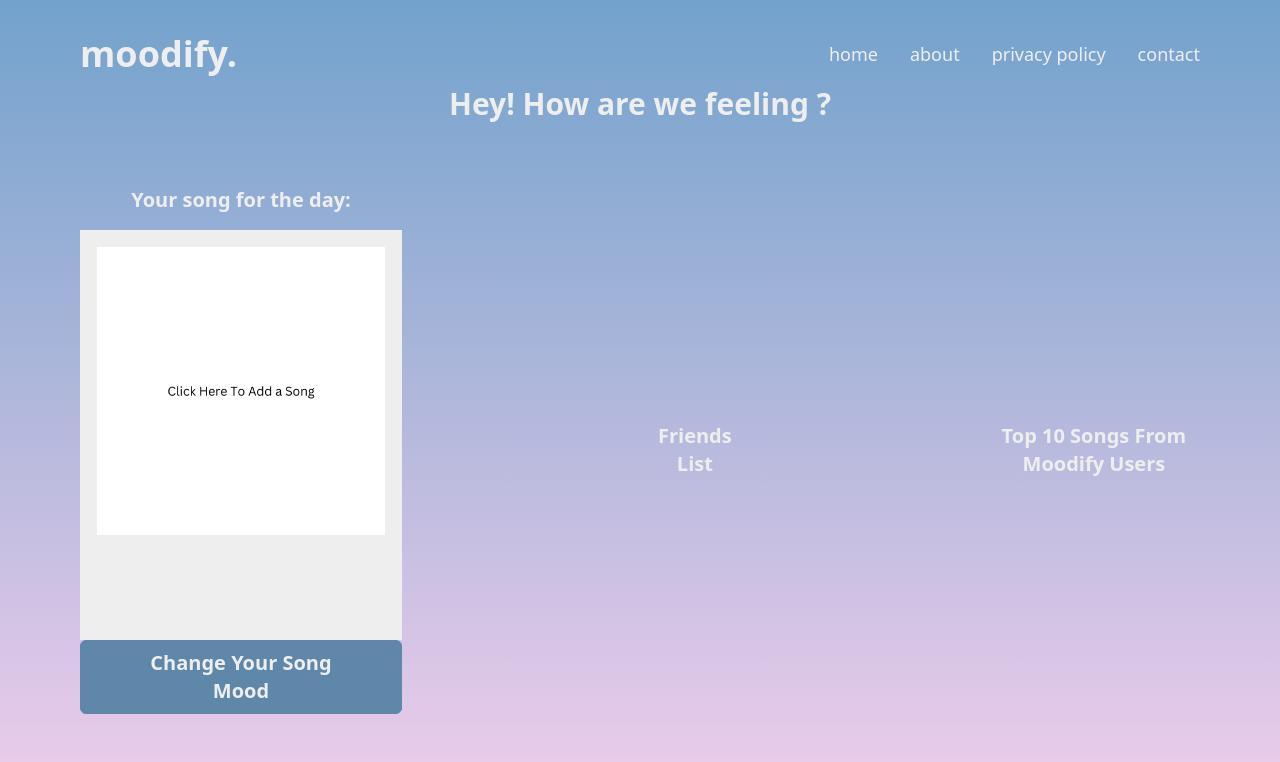
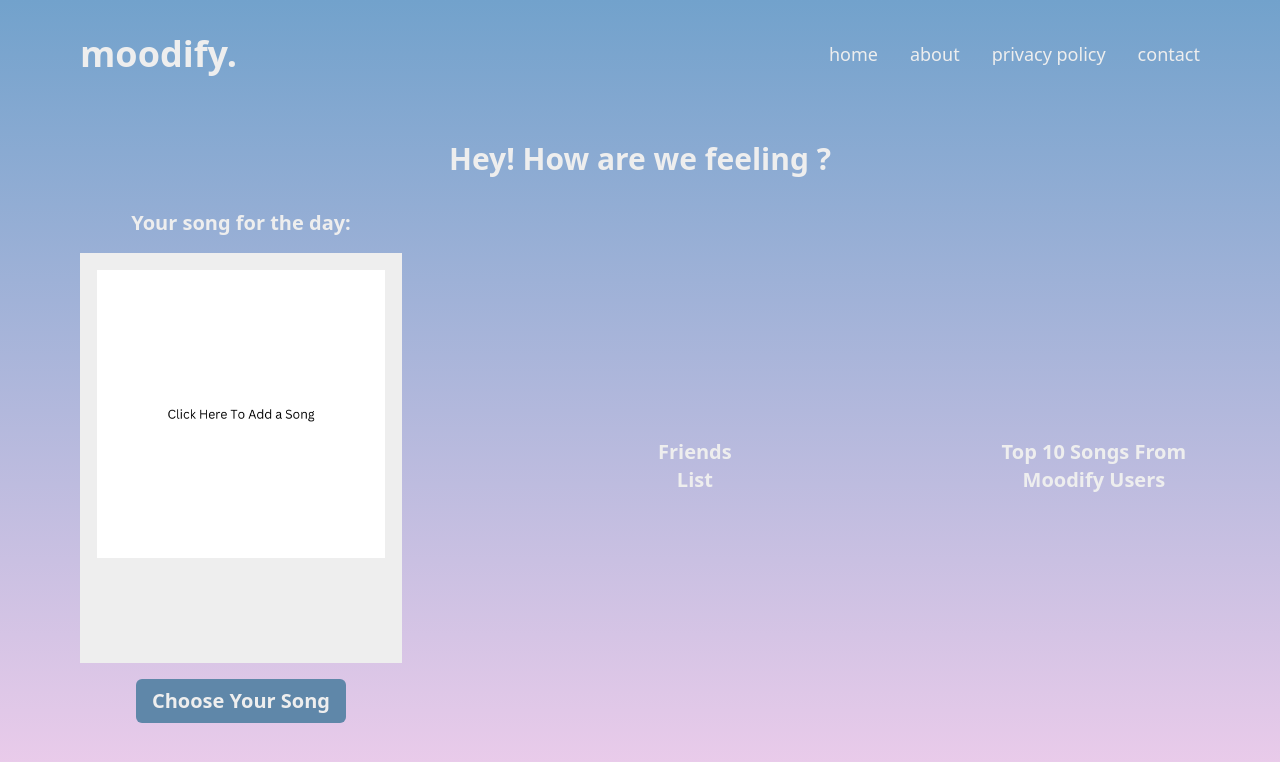
Before and after one commit to jordanmarry/moodify-v2, a Next.js app in the folder client/: page /home in a window 1280 px wide. Shown: the top 762 px of the page. Built offline with nearby package versions, Linux system fonts and the light colour scheme.

Commit message:
Created ToDo and friend.js, Searchbar func wip

```diff
--- /dev/null
+++ b/client/src/components/SearchBarPopup.js
@@ -0,0 +1,89 @@
+import React, { useState } from 'react';
+import axios from 'axios';
+import SongCardSearch from '../components/SongCardSearch'
+
+const SearchBarPopup = () => {
+    const [isPopupOpen, setIsPopupOpen] = useState(false);
+    const [searchQuery, setSearchQuery] = useState('');
+    const [searchResults, setSearchResults] = useState([]);
+
+    const openPopup = () => {
+        setIsPopupOpen(true);
+    };
+
+    const closePopup = () => {
+        setIsPopupOpen(false);
+    };
+
+    const handleSearch = async () => {
+        try {
+            const response = await axios.get(`https://api.spotify.com/v1/search?q=${searchQuery}&type=track&limit=3&offset=0`, {
+                headers: {
+                    Authorization: `Bearer ${window.localStorage.getItem("token")}`
+                }
+            });
+
+            const top5Results = response.data.tracks.items.slice(0, 5);
+            setSearchResults(top5Results);
+
+            console.log(top5Results[0].artists)
+        } catch (error) {
+            console.error('Error searching for tracks:', error);
+        }
+    };
+
+    return (
+        <div>
+            <button className="bg-dark-blue text-off-white px-4 py-2 rounded-md" onClick={openPopup}>
+                Choose Your Song
+            </button>
+
+            {isPopupOpen && (
+                <div className="fixed inset-0 flex items-center justify-center bg-black bg-opacity-40">
+                    <div className="bg-off-white p-4 rounded-lg">
+                        <div className="flex justify-end pb-2">
+                            <button className="text-dark-blue hover:text-grey" onClick={closePopup} >
+                                Close
+                            </button>
+                        </div>
+                        <input
+                            type="text"
+                            className="border border-gray-300 rounded-md p-2 w-full text-dark-blue"
+                            placeholder="Search..."
+                            value={searchQuery}
+                            onChange={(e) => setSearchQuery(e.target.value)}
+                        />
+                        <button
+                            className="bg-dark-blue text-white rounded-md p-2 mt-2"
+                            onClick={handleSearch}
+                        >
+                            Search
+                        </button>
+
+                        {searchResults.length > 0 && (
+                            <div>
+                                <h2 className="text-dark-blue font-bold text-2xl pt-4 pb-4 underline">Search Results:</h2>
+                                <ul>
+                                    {searchResults.map((track) => (
+                                        <li key={track.id}>
+                                            <SongCardSearch
+                                                imgSrc={track.album.images[2].url}
+                                                song={track.name}
+                                                songLink={track.external_urls.spotify}
+                                                artistList={track.artists}
+                                                album={track.album.name}
+                                                albumLink={track.album.external_urls.spotify}
+                                            />
+                                        </li>
+                                    ))}
+                                </ul>
+                            </div>
+                        )}
+                    </div>
+                </div>
+            )}
+        </div>
+    );
+};
+
+export default SearchBarPopup;
--- /dev/null
+++ b/client/src/components/SongCardSearch.js
@@ -0,0 +1,33 @@
+import React, { useEffect } from "react";
+import Image from "next/image";
+
+const SongCardSearch = ({ imgSrc, song,
+    artistList, album }) => {
+
+        return (
+            <div className="flex flex-row text-dark-blue p-2 hover:bg-dark-blue hover:text-off-white rounded-md">
+                <div>
+                    <Image src={imgSrc} alt="Album Cover" priority={true} width={80} height={80} className=""/>
+                </div>
+                <div className="">
+                    <p className="text-lg w-72 block overflow-hidden whitespace-nowrap overflow-ellipsis">{song}</p>
+                    <p className="text-sm w-72 block overflow-hidden whitespace-nowrap overflow-ellipsis">{album}</p>
+                    {artistList && artistList.length > 0 && (
+                        <div className="w-72 block overflow-hidden whitespace-nowrap overflow-ellipsis">
+                            {artistList.map((artistObj, index) => (
+                                <React.Fragment key={index}>
+                                    <span className="text-sm">
+                                        {artistObj.name}
+                                    </span>
+                                    {index !== artistList.length - 1 && ", "}
+                                </React.Fragment>
+                            ))}
+                        </div>
+                    )}
+                </div>
+            </div>
+        )
+
+    }
+
+export default SongCardSearch;
--- a/client/src/pages/home.js
+++ b/client/src/pages/home.js
@@ -1,6 +1,7 @@
 import Head from 'next/head';
 import React, { useState, useEffect } from 'react';
 import SongCard from "../components/SongCard";
+import SearchBarPopup from '../components/SearchBarPopup';
 import FriendsList from "../components/FriendsList";
 
 
@@ -10,9 +11,14 @@ const Home = () => {
 
     const [nameToken, setNameToken] = useState(null)
     const [data, setData] = useState(null);
+    const [isPopupOpen, setPopupOpen] = useState(false);
 
-    const handleSong = () => {
-        console.log('SONG')
+    const openPopup = () => {
+        setPopupOpen(true);
+    };
+
+    const closePopup = () => {
+        setPopupOpen(false);
     };
 
     useEffect(() => {
@@ -31,7 +37,6 @@ const Home = () => {
                 const response = await fetch(`http://localhost:5050/user/${userId}`);
                 const jsonData = await response.json();
                 setData(jsonData[0]);
-                console.log(jsonData[0])
             } catch (error) {
                 console.error('Error fetching data:', error);
             }
@@ -49,18 +54,18 @@ const Home = () => {
                 <title>Moodify | Home </title>
             </Head>
 
-            <div className="text-3xl text-off-white font-bold">
+            <div className="text-3xl text-off-white font-bold pt-16">
                 Hey! How are we feeling <span className='text-dark-blue'>{nameToken}</span>?
             </div>
 
-            <div className='pt-16 text-center lg:text-left'>
+            <div className='pt-8 text-center lg:text-left'>
                 <div className='lg:flex items-center justify-between text-center gap-32 md:gap-64'>
                     <div className='text-off-white font-bold text-xl pb-8 lg:pb-0'>
                         Your song for the day:
                         {data && data.trackId === "" ? (
                             // Default Song
                             <div className='pt-4'>
-                                <button onClick={handleSong}>
+                                <div className='pb-4'>
                                     <SongCard
                                         imgSrc={"/images/default-song.png"}
                                         song={""}
@@ -69,11 +74,15 @@ const Home = () => {
                                         album={""}
                                         albumLink={""}
                                     />
-                                </button>
+                                </div>
+                                <div>
+                                    <SearchBarPopup />
+                                </div>
                             </div>
                         ) : (
                             // Chosen Song
                             <div className='pt-4'>
+                                <div className='pb-4'>
                                     <SongCard
                                         imgSrc={"/images/default-song.png"}
                                         song={""}
@@ -82,18 +91,11 @@ const Home = () => {
                                         album={""}
                                         albumLink={""}
                                     />
+                                </div>
+                                <div>
+                                    <SearchBarPopup />
 
-                                <button
-                                    onClick={handleSong}
-                                    className="text-xl text-off-white border
-                                        border-dark-blue rounded-md px-12 py-2
-                                        bg-dark-blue hover:bg-off-white
-                                        hover:text-dark-blue transition-all
-                                        duration-500">
-
-                                    Change Your Song Mood
-
-                                </button>
+                                </div>
                             </div>
                         )}
                     </div>
```
Also changed, not shown: client/src/components/FriendsList.js (added, +8 -0 lines), 1 other file (tests, documents, lock files or other folders). Lines whose indentation alone changed are shown as unchanged.
